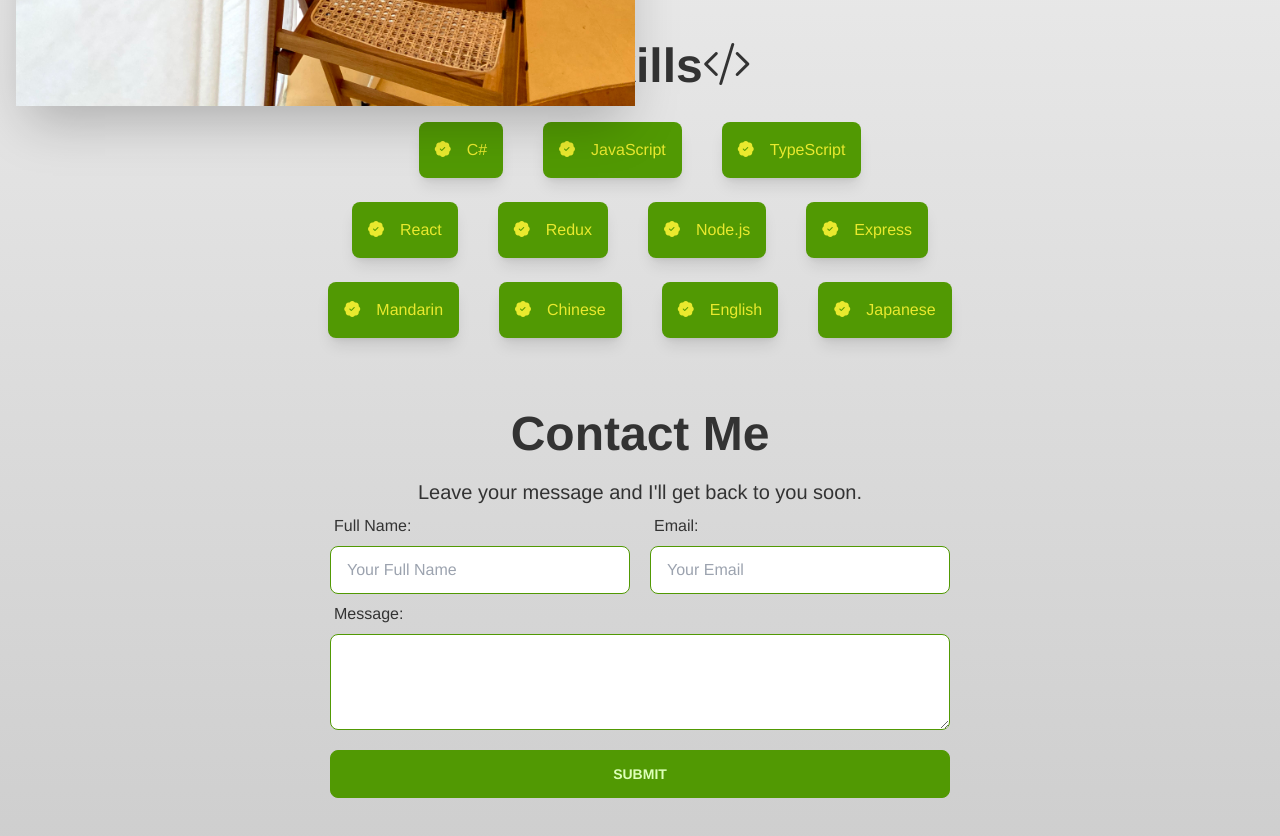
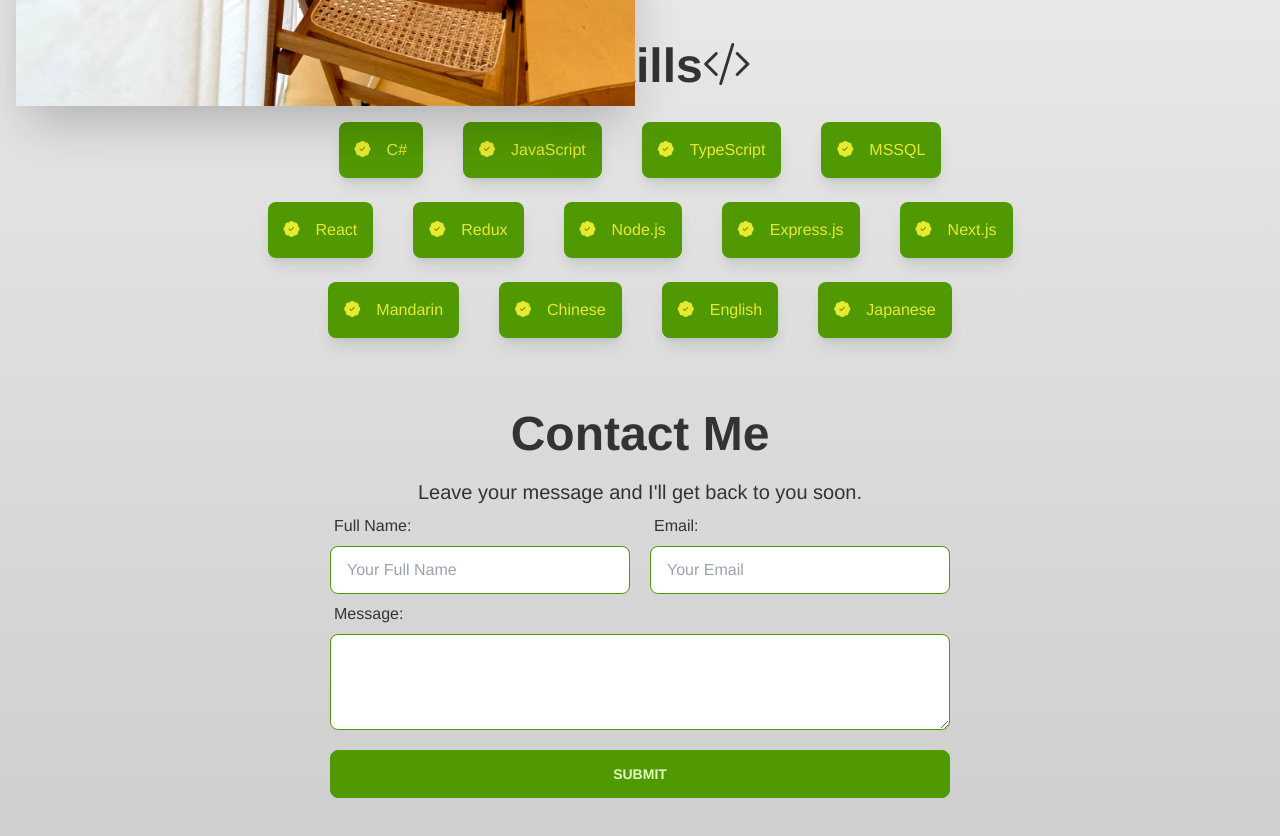
Before and after one commit to ken888686/ken888686.github.io, a React (Create React App) app: page / in a window 1280 px wide. Shown: the part 800-1636 px from the top of the page. Built offline with nearby package versions, Linux system fonts and the light colour scheme.

Commit message:
add skill

```diff
--- a/src/skills.js
+++ b/src/skills.js
@@ -35,6 +35,10 @@ const skills = {
       id: 2,
       title: 'TypeScript',
     },
+    {
+      id: 3,
+      title: 'MSSQL',
+    },
   ],
   frameworks: [
     {
@@ -51,7 +55,11 @@ const skills = {
     },
     {
       id: 3,
-      title: 'Express',
+      title: 'Express.js',
+    },
+    {
+      id: 4,
+      title: 'Next.js',
     },
   ],
 };
```
